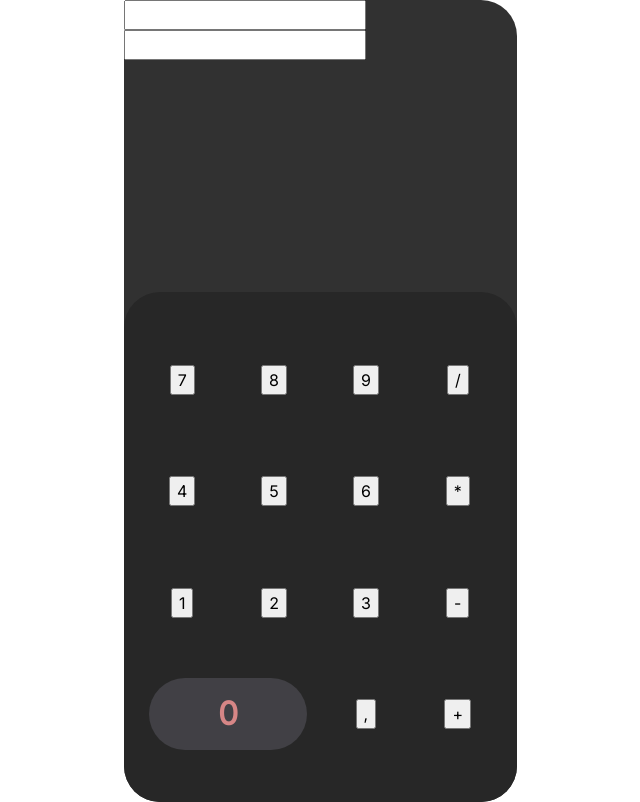
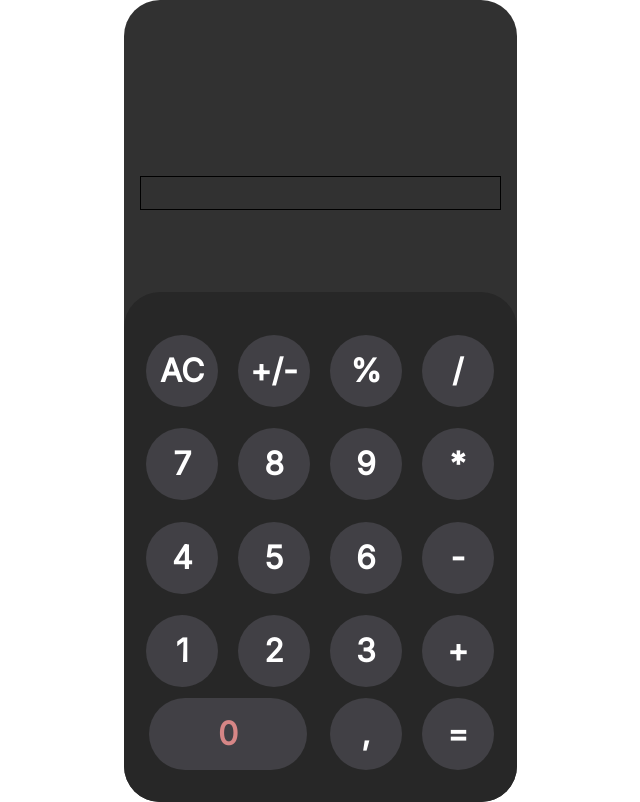
Before and after one commit to m-rcussilva/javascript, a website: page calculator/index.html in a window 1280 px wide. Shown: the whole page, without its empty margins (320-960 px from the left). Drawn offline with Linux system fonts and the light colour scheme.

Commit message:
adicionando novos botoes

```diff
--- a/calculator/index.html
+++ b/calculator/index.html
@@ -9,36 +9,40 @@
     </head>
     <body>
         <main class="main">
-            <div class="output">
+            <div class="display-io">
                 <div class="container-input">
-                    <input type="text" id="num1" />
-                    <input type="text" id="num2" />
+                    <div id="input"></div>
                 </div>
 
-                <div class="container-result">
-                    <p id="result"></p>
+                <div class="container-output">
+                    <p id="output"></p>
                 </div>
             </div>
 
             <div class="btns-grid">
-                <button>7</button>
-                <button>8</button>
-                <button>9</button>
-                <button type="button" id="divide-btn">/</button>
+                <button id="btn">AC</button>
+                <button id="btn">+/-</button>
+                <button id="btn">%</button>
+                <button type="button" id="divide-btn" class="btn">/</button>
 
-                <button>4</button>
-                <button>5</button>
-                <button>6</button>
-                <button type="button" id="multiply-btn">*</button>
+                <button id="btn">7</button>
+                <button id="btn">8</button>
+                <button id="btn">9</button>
+                <button type="button" id="multiply-btn" class="btn">*</button>
 
-                <button>1</button>
-                <button>2</button>
-                <button>3</button>
-                <button type="button" id="subtract-btn">-</button>
+                <button id="btn">4</button>
+                <button id="btn">5</button>
+                <button id="btn">6</button>
+                <button type="button" id="subtract-btn" class="btn">-</button>
+
+                <button id="btn">1</button>
+                <button id="btn">2</button>
+                <button id="btn">3</button>
+                <button type="button" id="add-btn" class="btn">+</button>
 
                 <button class="btn-zero">0</button>
-                <button>,</button>
-                <button type="button" id="add-btn">+</button>
+                <button id="btn">,</button>
+                <button id="btn">=</button>
             </div>
         </main>
     </body>
```
